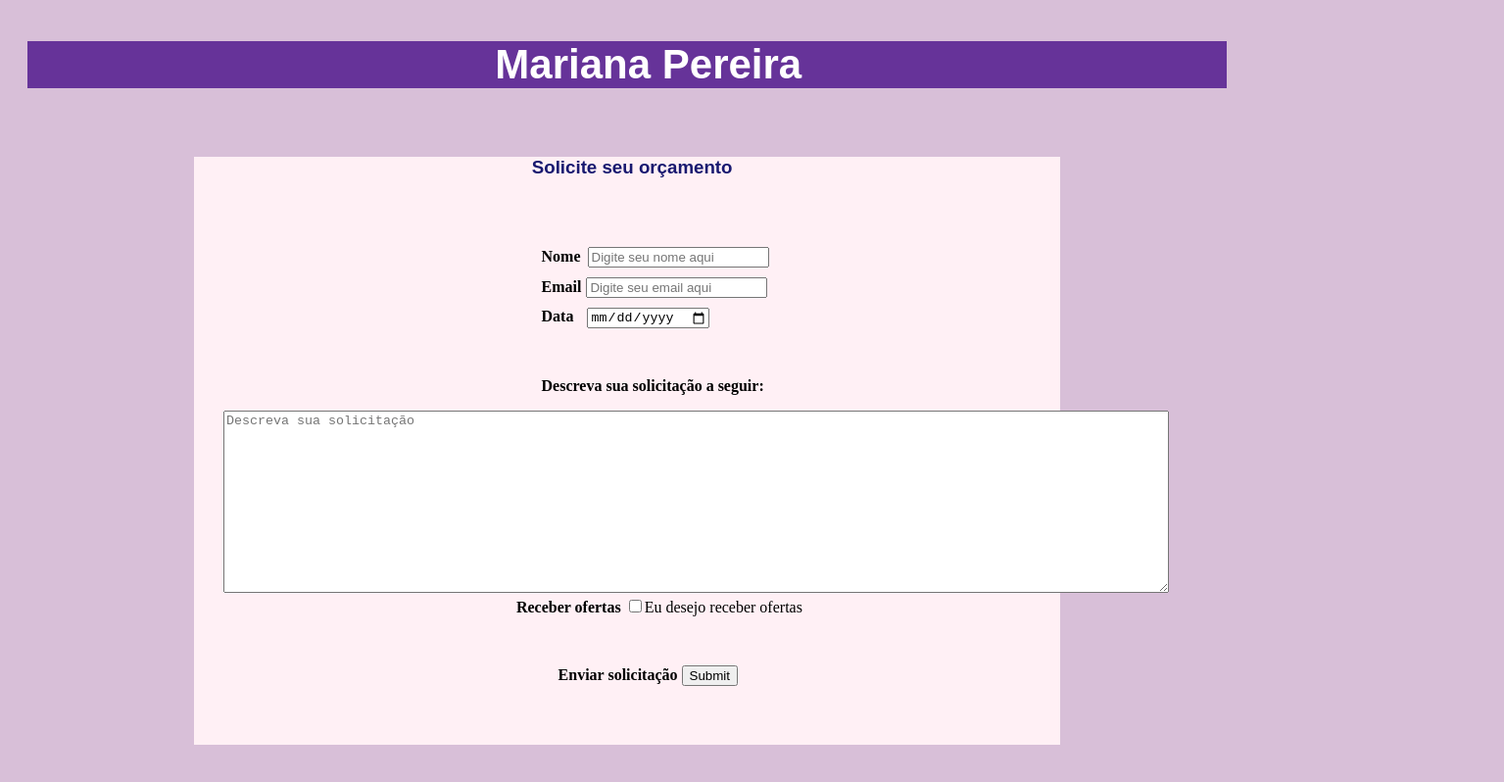
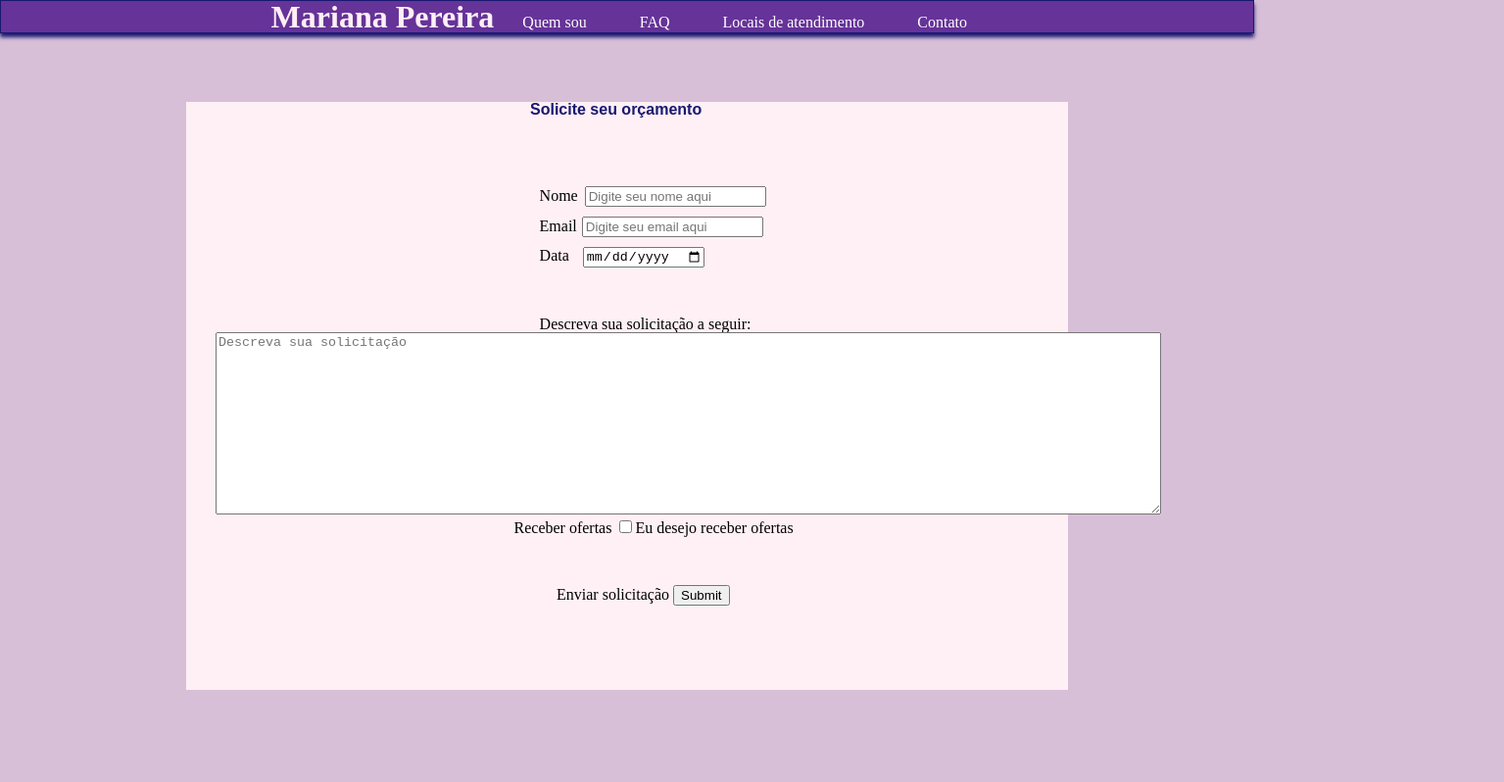
Before and after one commit to sidnei-miolli-junior/aleatorio, a plain HTML site: page index.html in a window 1280 px wide. Shown: the whole page at 98% size, 1535 px wide, since content can reach past the window. Drawn offline with Linux system fonts and the light colour scheme.

Commit message:
novo aprendizado de css

```diff
--- a/demo.css
+++ b/demo.css
@@ -1,16 +1,95 @@
+html, body, div, span, applet, object, iframe,
+h1, h2, h3, h4, h5, h6, p, blockquote, pre,
+a, abbr, acronym, address, big, cite, code,
+del, dfn, em, img, ins, kbd, q, s, samp,
+small, strike, strong, sub, sup, tt, var,
+b, u, i, center,
+dl, dt, dd, ol, ul, li,
+fieldset, form, label, legend,
+table, caption, tbody, tfoot, thead, tr, th, td,
+article, aside, canvas, details, embed,
+figure, figcaption, footer, header, hgroup,
+menu, nav, output, ruby, section, summary,
+time, mark, audio, video {
+	margin: 0;
+	padding: 0;
+	border: 0;
+	font-size: 100%;
+	font: inherit;
+	vertical-align: baseline;
+}
+/* HTML5 display-role reset for older browsers */
+article, aside, details, figcaption, figure,
+footer, header, hgroup, menu, nav, section {
+	display: block;
+}
+body {
+	line-height: 1;
+}
+ol, ul {
+	list-style: none;
+}
+blockquote, q {
+	quotes: none;
+}
+blockquote:before, blockquote:after,
+q:before, q:after {
+	content: '';
+	content: none;
+}
+table {
+	border-collapse: collapse;
+	border-spacing: 0;
+}
+.cabeçalho{
+    background-color:#663399;
+    border: 1px solid #191970 ;
+    box-shadow: 0 4px 4px #191970;
+}
+
+.cabeçalho-logo{
+    display:inline-block;
+    margin-left: 20px;
+}
+.cabeçalho-logo h1{}
+
+.cabeçalho-menu{
+    display: inline-block;
+}
+.cabeçalho-menu ul{
+}
+.cabeçalho-menu li{
+    display:inline-block;
+    margin: 0 25px
+}
+.cabeçalho-menu a{
+    text-decoration: none;
+    color: white;
+    font-size: 16px;
+    font-weight: 400;
+}
+
+h1{
+    font-weight: 600;
+    font-size: xx-large;
+    color: #FFF0F5;
+}
+div.container{
+    width: 100%;
+    max-width: 1300px;
+    margin:0 auto;
+    margin-left: 20%;
+
+
+}
+h3{
+   font-weight: 600;
+}
+
+
+
 .conteudo-da-pagina{
     margin: 30px 20px 30px 20px;
-}
-.titulo-1{
-    background-color: #663399;
-    margin: 0%;
-}
-.titulo-2{
-    color: white;
-    font-size: 42px;
-    font-weight: 700;
-    font-family: Arial, Helvetica, sans-serif;
-    margin-left: 39%;
 }
 .sub-titulo{
     margin-left: 39%;
--- a/index.html
+++ b/index.html
@@ -9,8 +9,33 @@
     <link rel="stylesheet" type="text/css" href="demo.css" media="screen">
 </head>
 <body>
-   <header class="conteudo-da-pagina">
-    <h1 class="titulo-1"><p class="titulo-2">Mariana Pereira</p></h1>
+    <header class="cabeçalho">
+    <!--TITULO EM H1-->
+    <div class="container">
+    <div class="cabeçalho-logo">
+      <h1>Mariana Pereira</h1>
+    </div>
+    <nav class="cabeçalho-menu">
+      <ul>
+        <li>
+          <a href="">Quem sou</a>
+        </li>
+        <li>
+          <a href="">FAQ</a>
+        </li>
+        <li>
+          <a href="">Locais de atendimento</a>
+        </li>
+        <li>
+          <a href="">Contato</a>
+        </li>
+      </ul>
+
+    </nav>
+    <!--Menu-->
+   </header>
+   </div>
+    <header class="conteudo-da-pagina">
     <main class="bloco-central">
         <h3 class="sub-titulo">Solicite seu orçamento</h3>
         <div class="formularios">
```
